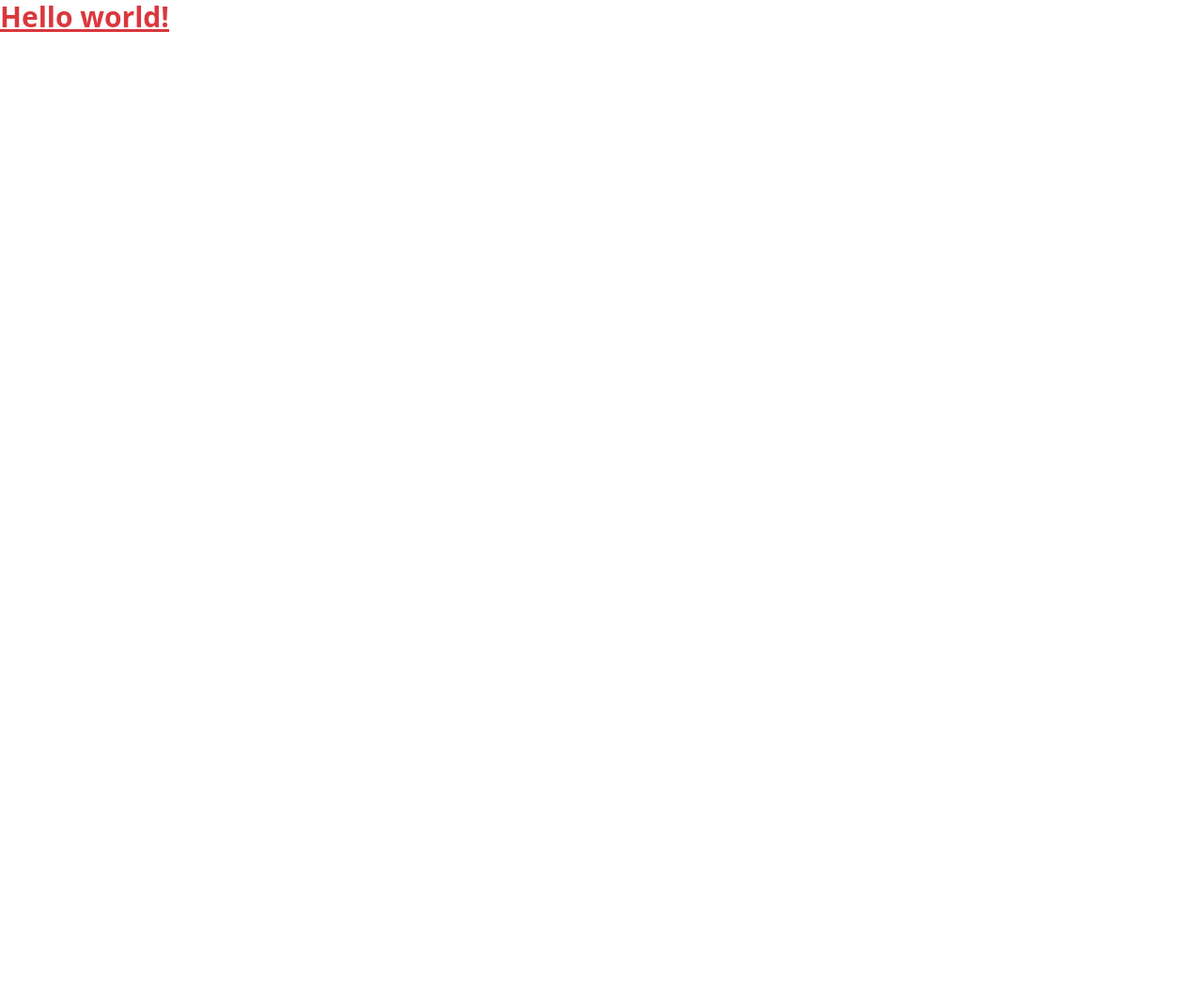
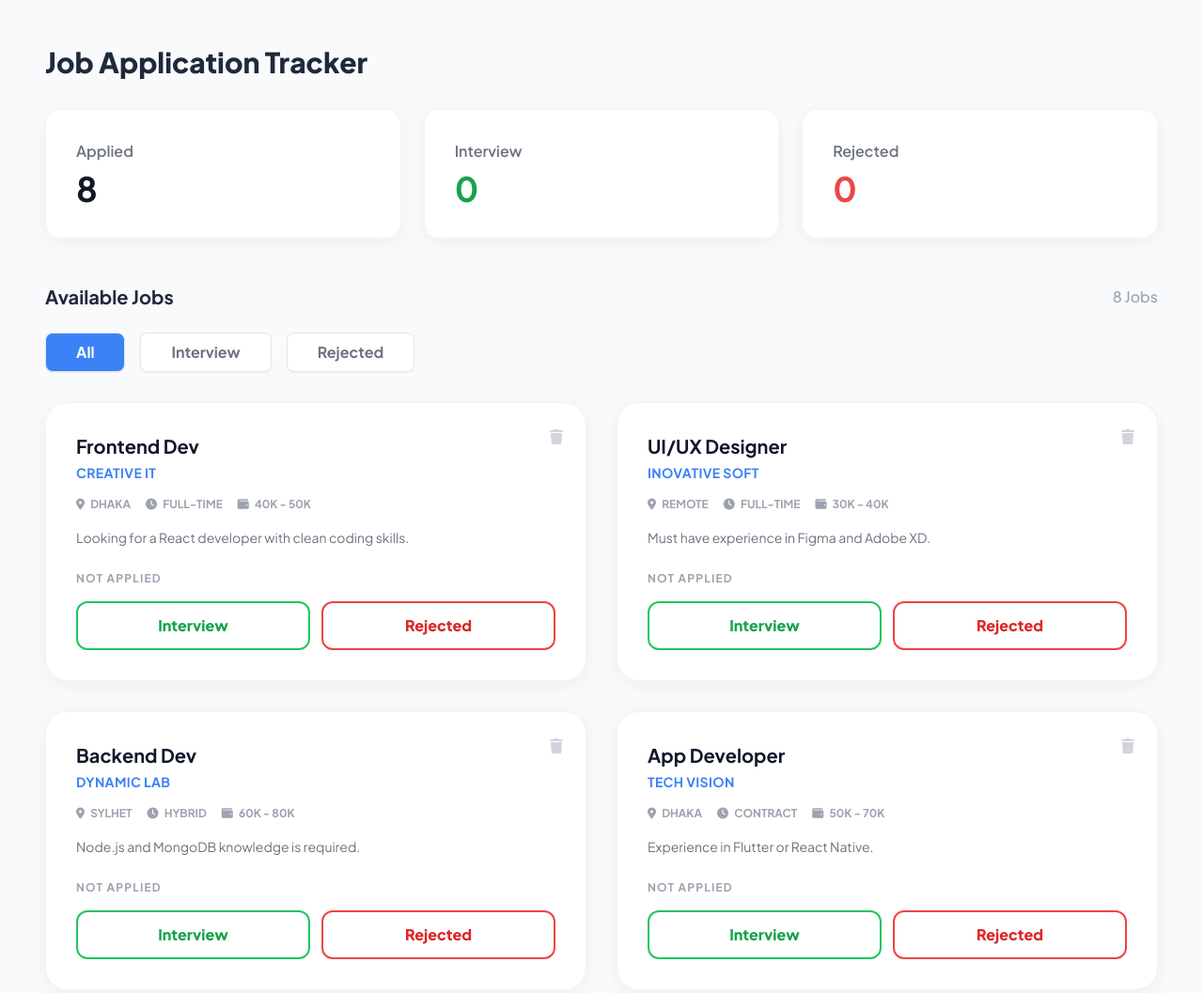
Before and after one commit to siamparvez001/assignment-4, a plain HTML site: page index.html in a window 1280 px wide. Shown: the top 1057 px of the page at 94% size. Before the commit the page ends 800 px from the top, so only its background shows below. Drawn offline with nearby package versions, Linux system fonts and the light colour scheme.

Commit message:
complete this assignment

```diff
--- a/index.html
+++ b/index.html
@@ -1,18 +1,53 @@
-<!doctype html>
-<html>
-  <head>
-    <meta charset="UTF-8" />
-    <meta name="viewport" content="width=device-width, initial-scale=1.0" />
-    <script src="https://cdn.jsdelivr.net/npm/@tailwindcss/browser@4"></script>
-    <style type="text/tailwindcss">
-      @theme {
-        --color-clifford: #da373d;
-      }
+<!DOCTYPE html>
+<html lang="en">
+<head>
+    <meta charset="UTF-8">
+    <meta name="viewport" content="width=device-width, initial-scale=1.0">
+    <title>Job Application Tracker</title>
+    <script src="https://cdn.tailwindcss.com"></script>
+    <link href="https://cdnjs.cloudflare.com/ajax/libs/font-awesome/6.0.0/css/all.min.css" rel="stylesheet">
+    <style>
+        @import url('https://fonts.googleapis.com/css2?family=Plus+Jakarta+Sans:wght@400;500;600;700;800&display=swap');
+        body { font-family: 'Plus Jakarta Sans', sans-serif; background-color: #F8FAFC; }
+        .active-tab { background-color: #3B82F6 !important; color: white !important; }
+        .card-shadow { box-shadow: 0px 4px 20px rgba(0, 0, 0, 0.05); }
     </style>
-  </head>
-  <body>
-    <h1 class="text-3xl font-bold underline text-clifford">
-      Hello world!
-    </h1>
-  </body>
+</head>
+<body class="p-4 md:p-12">
+
+    <div class="max-w-7xl mx-auto">
+        <h1 class="text-3xl font-extrabold text-[#1E293B] mb-8">Job Application Tracker</h1>
+
+        <div class="grid grid-cols-1 md:grid-cols-3 gap-6 mb-12">
+            <div class="bg-white p-8 rounded-2xl card-shadow border border-gray-100">
+                <p class="text-gray-500 font-semibold mb-2">Applied</p>
+                <h2 id="total-count" class="text-4xl font-bold text-gray-900">0</h2>
+            </div>
+            <div class="bg-white p-8 rounded-2xl card-shadow border border-gray-100">
+                <p class="text-gray-500 font-semibold mb-2">Interview</p>
+                <h2 id="interview-count" class="text-4xl font-bold text-green-600">0</h2>
+            </div>
+            <div class="bg-white p-8 rounded-2xl card-shadow border border-gray-100">
+                <p class="text-gray-500 font-semibold mb-2">Rejected</p>
+                <h2 id="rejected-count" class="text-4xl font-bold text-red-500">0</h2>
+            </div>
+        </div>
+
+        <div class="flex justify-between items-center mb-6">
+            <h3 class="text-xl font-bold text-slate-800">Available Jobs</h3>
+            <p class="text-gray-400 font-medium"><span id="section-count">0</span> Jobs</p>
+        </div>
+
+        <div class="flex gap-4 mb-8">
+            <button onclick="switchTab('All')" id="tab-All" class="active-tab bg-white px-8 py-2 rounded-lg font-bold text-gray-500 shadow-sm transition-all border border-gray-200">All</button>
+            <button onclick="switchTab('Interview')" id="tab-Interview" class="bg-white px-8 py-2 rounded-lg font-bold text-gray-500 shadow-sm transition-all border border-gray-200">Interview</button>
+            <button onclick="switchTab('Rejected')" id="tab-Rejected" class="bg-white px-8 py-2 rounded-lg font-bold text-gray-500 shadow-sm transition-all border border-gray-200">Rejected</button>
+        </div>
+
+        <div id="job-container" class="grid grid-cols-1 lg:grid-cols-2 gap-8">
+            </div>
+    </div>
+
+    <script src="./script/script.js"></script>
+</body>
 </html>
--- a/script/script.js
+++ b/script/script.js
@@ -0,0 +1,82 @@
+let jobs = [
+    { id: 1, companyName: "Creative IT", position: "Frontend Dev", location: "Dhaka", type: "Full-time", salary: "40k - 50k", description: "Looking for a React developer with clean coding skills.", status: "All", appStatus: "NOT APPLIED" },
+    { id: 2, companyName: "Inovative Soft", position: "UI/UX Designer", location: "Remote", type: "Full-time", salary: "30k - 40k", description: "Must have experience in Figma and Adobe XD.", status: "All", appStatus: "NOT APPLIED" },
+    { id: 3, companyName: "Dynamic Lab", position: "Backend Dev", location: "Sylhet", type: "Hybrid", salary: "60k - 80k", description: "Node.js and MongoDB knowledge is required.", status: "All", appStatus: "NOT APPLIED" },
+    { id: 4, companyName: "Tech Vision", position: "App Developer", location: "Dhaka", type: "Contract", salary: "50k - 70k", description: "Experience in Flutter or React Native.", status: "All", appStatus: "NOT APPLIED" },
+    { id: 5, companyName: "Web Solution", position: "MERN Stack Dev", location: "Chittagong", type: "Full-time", salary: "45k - 60k", description: "Full stack development with focus on React.", status: "All", appStatus: "NOT APPLIED" },
+    { id: 6, companyName: "Soft Park", position: "QA Engineer", location: "Remote", type: "Full-time", salary: "35k - 45k", description: "Manual and Automated testing specialist.", status: "All", appStatus: "NOT APPLIED" },
+    { id: 7, companyName: "Cyber Net", position: "System Admin", location: "Dhaka", type: "Full-time", salary: "40k - 55k", description: "Linux server and networking knowledge.", status: "All", appStatus: "NOT APPLIED" },
+    { id: 8, companyName: "Design Agency", position: "Graphics Designer", location: "Remote", type: "Part-time", salary: "20k - 30k", description: "Creating marketing materials and social posts.", status: "All", appStatus: "NOT APPLIED" }
+];
+
+let currentTab = 'All';
+
+function renderJobs() {
+    const container = document.getElementById('job-container');
+    const filteredJobs = currentTab === 'All' ? jobs : jobs.filter(j => j.status === currentTab);
+
+    // Counter updates
+    document.getElementById('total-count').innerText = jobs.length;
+    document.getElementById('interview-count').innerText = jobs.filter(j => j.status === 'Interview').length;
+    document.getElementById('rejected-count').innerText = jobs.filter(j => j.status === 'Rejected').length;
+    document.getElementById('section-count').innerText = filteredJobs.length;
+
+    container.innerHTML = '';
+
+    if (filteredJobs.length === 0) {
+        container.innerHTML = `
+            <div class="col-span-full bg-white p-20 rounded-3xl border-2 border-dashed border-gray-200 flex flex-col items-center justify-center text-center">
+                <img src="images/jobs.png" alt="No Jobs" class="w-40 mb-6 opacity-80">
+                <h2 class="text-2xl font-bold text-slate-800">No jobs available</h2>
+                <p class="text-gray-400 mt-2">Check back soon for new job opportunities</p>
+            </div>
+        `;
+        return;
+    }
+
+    filteredJobs.forEach(job => {
+        container.innerHTML += `
+            <div class="bg-white p-8 rounded-3xl border border-gray-100 card-shadow relative">
+                <button onclick="deleteJob(${job.id})" class="absolute top-6 right-6 text-gray-300 hover:text-red-500">
+                    <i class="fas fa-trash"></i>
+                </button>
+                <div class="mb-4">
+                    <h4 class="text-xl font-bold text-slate-900">${job.position}</h4>
+                    <p class="text-blue-500 font-bold text-sm uppercase mt-1 tracking-wide">${job.companyName}</p>
+                </div>
+                <div class="flex gap-4 text-xs font-bold text-gray-400 mb-4 uppercase">
+                    <span><i class="fas fa-map-marker-alt mr-1"></i> ${job.location}</span>
+                    <span><i class="fas fa-clock mr-1"></i> ${job.type}</span>
+                    <span><i class="fas fa-wallet mr-1"></i> ${job.salary}</span>
+                </div>
+                <p class="text-gray-500 text-sm leading-relaxed mb-6">${job.description}</p>
+                <p class="text-xs font-bold ${job.appStatus === 'NOT APPLIED' ? 'text-gray-400' : (job.appStatus === 'INTERVIEW' ? 'text-green-500' : 'text-red-500')} mb-4 uppercase tracking-widest">${job.appStatus}</p>
+                <div class="flex gap-3">
+                    <button onclick="updateStatus(${job.id}, 'Interview')" class="flex-1 py-3 rounded-xl border-2 border-green-500 text-green-600 font-extrabold hover:bg-green-500 hover:text-white transition-all">Interview</button>
+                    <button onclick="updateStatus(${job.id}, 'Rejected')" class="flex-1 py-3 rounded-xl border-2 border-red-500 text-red-600 font-extrabold hover:bg-red-500 hover:text-white transition-all">Rejected</button>
+                </div>
+            </div>
+        `;
+    });
+}
+
+function switchTab(tab) {
+    currentTab = tab;
+    document.querySelectorAll('button[id^="tab-"]').forEach(btn => btn.classList.remove('active-tab'));
+    document.getElementById(`tab-${tab}`).classList.add('active-tab');
+    renderJobs();
+}
+
+function updateStatus(id, type) {
+    const job = jobs.find(j => j.id === id);
+    job.status = type;
+    job.appStatus = type.toUpperCase();
+    renderJobs();
+}
+
+function deleteJob(id) {
+    jobs = jobs.filter(j => j.id !== id);
+    renderJobs();
+}
+
+renderJobs();
```
